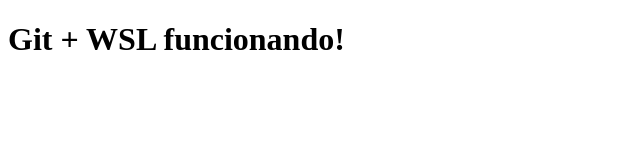
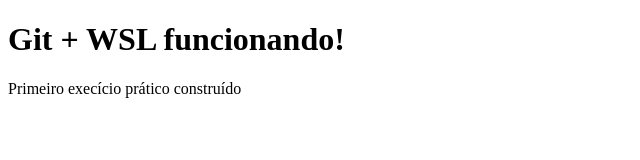
Before and after one commit to ivanizio/Git-wsl-treino, a plain HTML site: page index.html in a window 1280 px wide. Shown: the whole page, without its empty margins (0-640 px from the left). Drawn offline with Linux system fonts and the light colour scheme.

Commit message:
Adiciona parágrafo informativo

```diff
--- a/index.html
+++ b/index.html
@@ -6,5 +6,6 @@
 </head>
 <body>
   <h1>Git + WSL funcionando!</h1>
+  <p>Primeiro execício prático construído</p>
 </body>
 </html>
```
